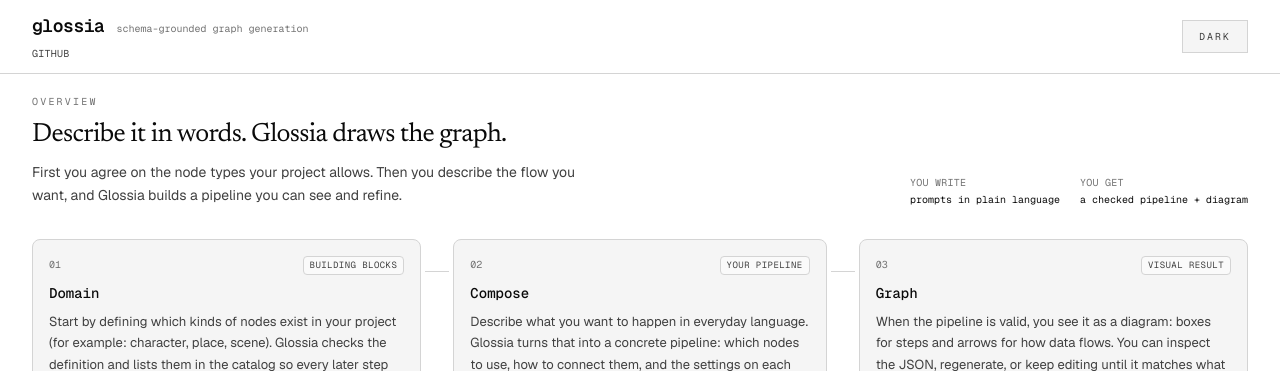
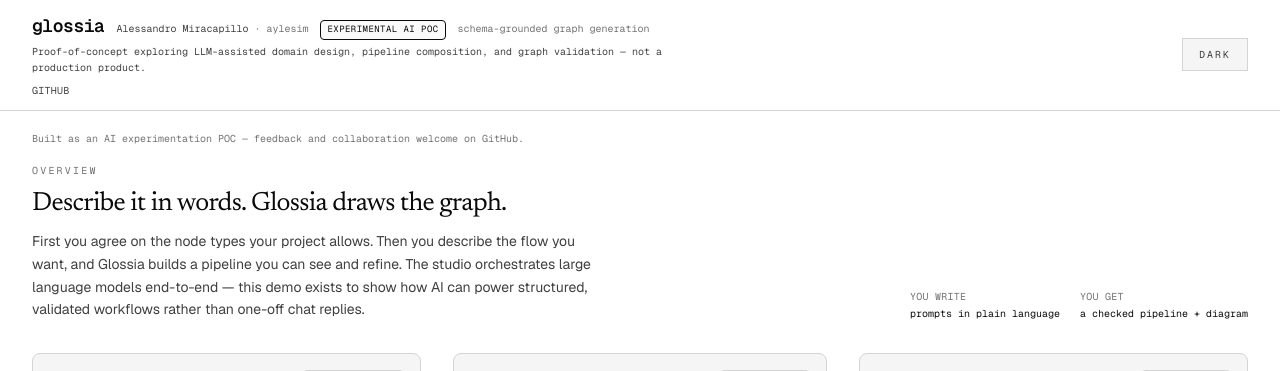
Before and after one commit to aylesim/Glossia, a Next.js app: page / in a window 1280 px wide. Shown: the top 371 px of the page. Built offline with nearby package versions, Linux system fonts and the light colour scheme; no server answers.

Commit message:
chore: update metadata and UI components for experimental AI proof-of-concept, enhancing descriptions and adding author attribution

```diff
--- a/app/home/components/GlossiaIntro.tsx
+++ b/app/home/components/GlossiaIntro.tsx
@@ -37,6 +37,10 @@
       className="mb-6 border-b border-[var(--border)] pb-6"
       aria-labelledby="glossia-intro-heading"
     >
+      <p className="mb-4 font-mono text-[10px] leading-relaxed text-[var(--fg-subtle)]">
+        Built as an AI experimentation POC — feedback and collaboration welcome on GitHub.
+      </p>
+
       <div className="flex flex-col gap-6 lg:flex-row lg:items-end lg:justify-between">
         <div className="max-w-xl">
           <p className="font-mono text-[10px] uppercase tracking-[0.22em] text-[var(--fg-subtle)]">Overview</p>
@@ -48,7 +52,8 @@
           </h2>
           <p className="mt-2 text-sm leading-relaxed text-[var(--fg-muted)]">
             First you agree on the node types your project allows. Then you describe the flow you want, and Glossia
-            builds a pipeline you can see and refine.
+            builds a pipeline you can see and refine. The studio orchestrates large language models end-to-end — this
+            demo exists to show how AI can power structured, validated workflows rather than one-off chat replies.
           </p>
         </div>
         <dl className="flex shrink-0 flex-wrap gap-x-5 gap-y-1 font-mono text-[10px] text-[var(--fg-subtle)]">
--- a/app/home/components/HomeHeader.tsx
+++ b/app/home/components/HomeHeader.tsx
@@ -7,8 +7,26 @@
         <div className="min-w-0 flex-1">
           <div className="flex flex-wrap items-baseline gap-x-3 gap-y-1">
             <h1 className="font-mono text-lg font-semibold tracking-tight text-[var(--fg)]">glossia</h1>
+            <span className="font-mono text-[10px] text-[var(--fg-subtle)]">
+              <a
+                href="https://github.com/aylesim"
+                target="_blank"
+                rel="noopener noreferrer"
+                className="text-[var(--fg-muted)] transition-colors hover:text-[var(--fg)]"
+              >
+                Alessandro Miracapillo
+              </a>
+              <span className="text-[var(--fg-subtle)]"> · aylesim</span>
+            </span>
+            <span className="rounded-sm border border-[var(--border-strong)] bg-[var(--surface-raised)] px-1.5 py-0.5 font-mono text-[9px] uppercase tracking-wider text-[var(--fg)]">
+              experimental AI POC
+            </span>
             <span className="font-mono text-[10px] text-[var(--fg-subtle)]">schema-grounded graph generation</span>
           </div>
+          <p className="mt-1 max-w-2xl font-mono text-[10px] leading-relaxed text-[var(--fg-muted)]">
+            Proof-of-concept exploring LLM-assisted domain design, pipeline composition, and graph validation — not a
+            production product.
+          </p>
           <div className="mt-1.5 flex flex-wrap items-center gap-x-3 gap-y-1">
             <a
               href="https://github.com/aylesim/Glossia"
--- a/app/layout.tsx
+++ b/app/layout.tsx
@@ -22,9 +22,9 @@
 });
 
 export const metadata: Metadata = {
-  title: "Glossia: semantic graph composer",
+  title: "Glossia: experimental AI graph composer (POC)",
   description:
-    "Describe a domain in plain language, get validated Domain JSON, then compose flows as pseudocode and patch graphs, explored interactively in the browser.",
+    "Experimental AI proof-of-concept by Alessandro Miracapillo (aylesim): describe a domain in plain language, get validated Domain JSON, then compose flows as pseudocode and patch graphs with LLM orchestration in the browser.",
 };
 
 export default async function RootLayout({
```
